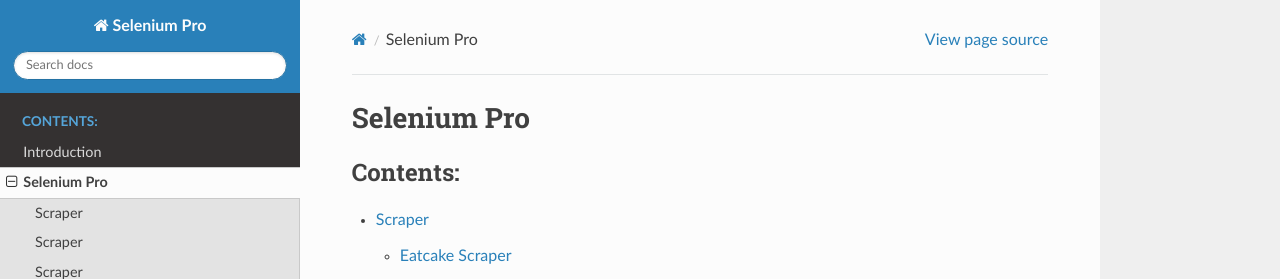
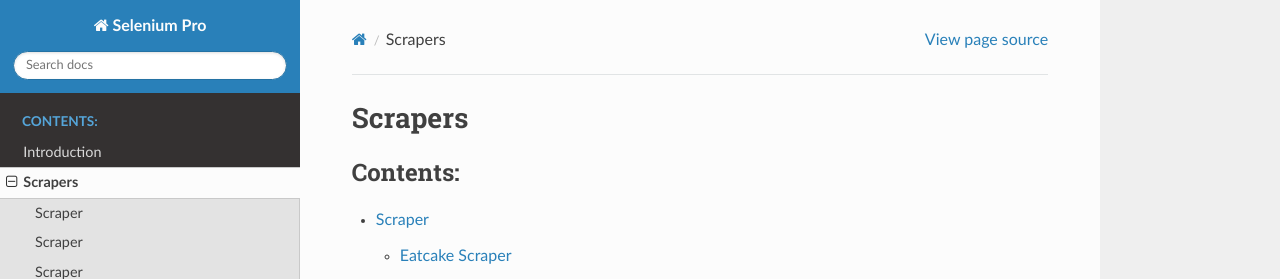
Before and after one commit to datakund/selenium-pro, a Sphinx documentation site: the page built from docs/source/test.rst, in a window 1280 px wide and 1033 px high. Shown: the top 279 px of the window. Built offline with Sphinx 7.4.7 and the Read the Docs theme 2.0.0, drawn with Linux system fonts in a browser that asks for light colours.

Commit message:
Update test.rst

```diff
--- a/docs/source/test.rst
+++ b/docs/source/test.rst
@@ -3,7 +3,7 @@
    You can adapt this file completely to your liking, but it should at least
    contain the root `toctree` directive.
 
-Selenium Pro
+Scrapers
 ====================================
 
 .. toctree::
```
